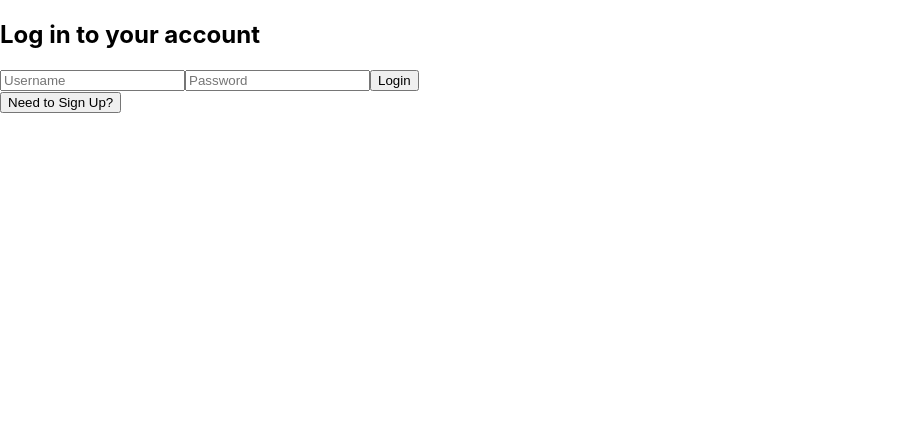
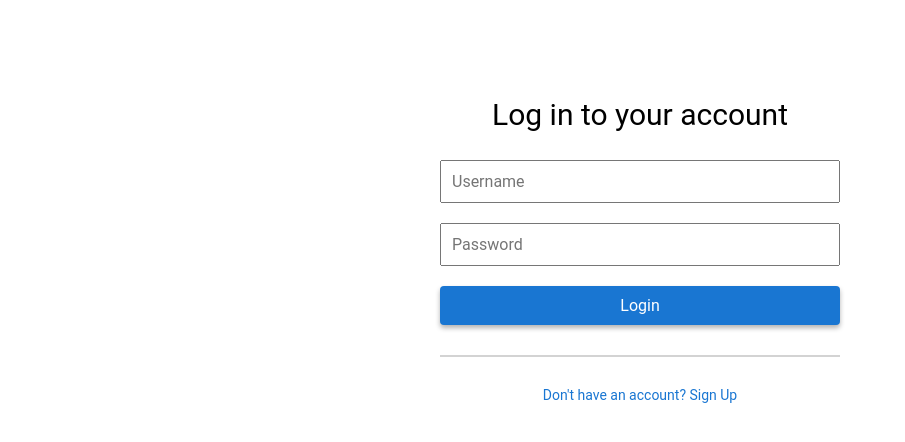
Before and after one commit to kylekocherhans/reference-code, a React (Create React App) app: page /login in a window 1280 px wide. Shown: the top 442 px of the page, without its empty margins (0-905 px from the left). Built offline with nearby package versions, Linux system fonts and the light colour scheme.

Commit message:
initial auth and header styling

```diff
--- a/src/App.css
+++ b/src/App.css
@@ -1,41 +1,217 @@
-/* .App {
+/* http://meyerweb.com/eric/tools/css/reset/
+   v2.0 | 20110126
+   License: none (public domain)
+*/
+
+html, body, div, span, applet, object, iframe,
+h1, h2, h3, h4, h5, h6, p, blockquote, pre,
+a, abbr, acronym, address, big, cite, code,
+del, dfn, em, img, ins, kbd, q, s, samp,
+small, strike, strong, sub, sup, tt, var,
+b, u, i, center,
+dl, dt, dd, ol, ul, li,
+fieldset, form, label, legend,
+table, caption, tbody, tfoot, thead, tr, th, td,
+article, aside, canvas, details, embed,
+figure, figcaption, footer, header, hgroup,
+menu, nav, output, ruby, section, summary,
+time, mark, audio, video {
+	margin: 0;
+	padding: 0;
+	border: 0;
+	font-size: 100%;
+	font: inherit;
+	vertical-align: baseline;
+}
+/* HTML5 display-role reset for older browsers */
+article, aside, details, figcaption, figure,
+footer, header, hgroup, menu, nav, section {
+	display: block;
+}
+body {
+	line-height: 1;
+}
+ol, ul {
+	list-style: none;
+}
+blockquote, q {
+	quotes: none;
+}
+blockquote:before, blockquote:after,
+q:before, q:after {
+	content: '';
+	content: none;
+}
+table {
+	border-collapse: collapse;
+	border-spacing: 0;
+}
+
+
+
+
+
+
+
+
+
+body * {
+    font-family: "Roboto","Helvetica","Arial",sans-serif;
+}
+
+main {
+    /* background-color: #ebeced; */
+}
+
+h1 {
+    font-size: 40px;
+}
+
+h2 {
+    font-size: 30px;
+}
+
+button {
+    cursor: pointer;
+}
+
+
+
+
+
+
+
+
+
+header {
+    height: 10vh;
+    padding: 0 20px;
+    display: flex;
+    justify-content: space-between;
+    align-items: center;
+    border-bottom: 1px solid black;
+    /* background-color: lightgray; */
+}
+
+header h1 {
+    font-family: 'Fira Code';
+}
+
+/* nav a {
+    margin: 0 10px;
+} */
+
+nav button {
+    margin-left: 15px;
+    padding: 10px 15px;
+	color: #1976d2;
+	text-decoration: none;
+	transition: .3s;
+	font-size: 16px;
+	background: transparent;
+	border: 2px solid #1976d2;
+    border-radius: 4px;
+}
+
+#logout-btn {
+	padding: 10px 15px;
+	color: #1976d2;
+	text-decoration: none;
+	transition: .3s;
+	font-size: 16px;
+	background: transparent;
+	border: 2px solid #1976d2;
+    border-radius: 4px;
+}
+
+#logout-btn:hover {
+	color: #1667b8;
+    border-color: #1667b8;
+}
+
+
+
+
+
+
+
+
+
+
+
+#auth-container {
+    display: flex;
+    flex-direction: column;
+    align-items: center;
+}
+
+#auth-content {
+    width: 400px;
+    margin-top: 100px;
     text-align: center;
 }
 
-.App-logo {
-    height: 40vmin;
-    pointer-events: none;
+#login-form {
+    margin-top: 30px;
+    display: flex;
+    flex-direction: column;
 }
 
-@media (prefers-reduced-motion: no-preference) {
-    .App-logo {
-        animation: App-logo-spin infinite 20s linear;
-    }
+#login-form input {
+    margin-bottom: 20px;
+    padding: 10px;
+    font-size: 16px;
 }
 
-.App-header {
-    background-color: #282c34;
-    min-height: 100vh;
-    display: flex;
-    flex-direction: column;
-    align-items: center;
-    justify-content: center;
-    font-size: calc(10px + 2vmin);
-    color: white;
+#auth-content a {
+    font-size: 14px;
+    color: #1976d2;
+    text-decoration: none;
+    /* text-decoration-color: rgba(25, 118, 210, 0.4); */
 }
 
-.App-link {
-    color: #61dafb;
+#auth-content a:hover {
+    color: #1976d2;
+    text-decoration: underline;
+    /* text-decoration-color: inherit; */
 }
 
-@keyframes App-logo-spin {
-    from {
-        transform: rotate(0deg);
-    }
-    to {
-        transform: rotate(360deg);
-    }
-} */
+#login-btn {
+    padding: 10px;
+    font-size: 16px;
+}
+
+.blue-btn {
+    border: none;
+    border-radius: 4px;
+    color: #fff;
+    background-color: #1976d2;
+    box-shadow: 0px 3px 5px rgba(0,0,0,0.3);
+}
+
+.blue-btn:hover {
+    background-color: #1667b8;
+}
+
+.line {
+    margin: 30px 0;
+    border: 1px solid lightgray;
+}
+
+
+
+
+
+
+
+
+
+
+
+
+
+
+
 
 #add-form {
     display: flex;
--- a/src/components/Auth.jsx
+++ b/src/components/Auth.jsx
@@ -35,9 +35,10 @@
     };
 
     return (
-        <div>
+        <div id="auth-container">
+            <div id="auth-content">
                 <h2>{register ? "Create an account" : "Log in to your account"}</h2>
-            <form onSubmit={e => handleSubmit(e)}>
+                <form id="login-form"onSubmit={e => handleSubmit(e)}>
                     <input
                         type="text"
                         placeholder="Username"
@@ -45,16 +46,18 @@
                         onChange={(e) => setUsername(e.target.value)}
                     />
                     <input
-                    type="text"
+                        type="password"
                         placeholder="Password"
                         value={password}
                         onChange={(e) => setPassword(e.target.value)}
                     />
-                <button>{register ? "Create Account" : "Login"}</button>
+                    <button id="login-btn" className="blue-btn">{register ? "Create Account" : "Login"}</button>
                 </form>
-            <button onClick={() => setRegister(!register)}>
-                Need to {register ? "Login" : "Sign Up"}?
-            </button>
+                <div className="line"></div>
+                <a href="#" onClick={() => setRegister(!register)}>
+                    {register ? "Already have an account? Login" : "Don't have an account? Sign Up"}
+                </a>
+            </div>
         </div>
     );
 };
--- a/src/components/Header.jsx
+++ b/src/components/Header.jsx
@@ -6,11 +6,14 @@
     const authCtx = useContext(AuthContext);
 
     return (
-        <div>
-            <NavLink to='/'>Home</NavLink>
-            <NavLink to='/add'>Add Reference</NavLink>
-            <button className="logout-btn" onClick={() => authCtx.logout()}>Logout</button>
-        </div>
+        <header>
+            <h1>Reference Code</h1>
+            <nav>
+                <NavLink to='/'><button>Home</button></NavLink>
+                <NavLink to='/add'><button>Add Reference</button></NavLink>
+                <button id="logout-btn" onClick={() => authCtx.logout()}>Logout</button>
+            </nav>
+        </header>
     );
 };
 
--- a/src/components/Home.jsx
+++ b/src/components/Home.jsx
@@ -30,7 +30,7 @@
     }, []);
 
     return (
-        <div>
+        <main>
             <input
                 id="search-input"
                 type="text"
@@ -59,7 +59,7 @@
                         );
                     })}
             </div>
-        </div>
+        </main>
     );
 };
 
```
Lines whose indentation alone changed are shown as unchanged.
